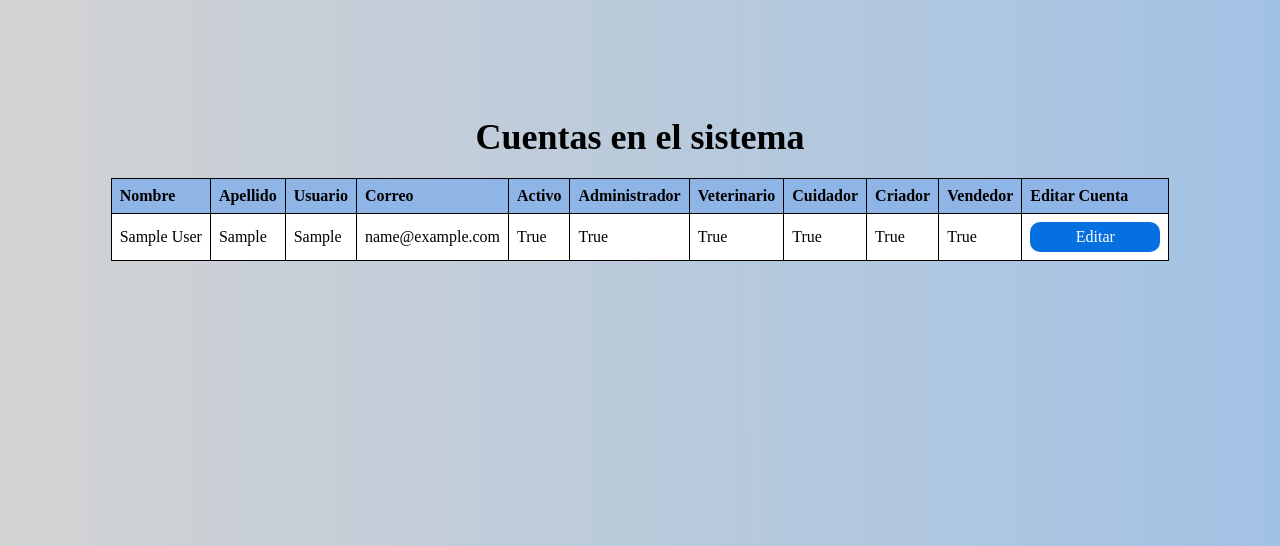
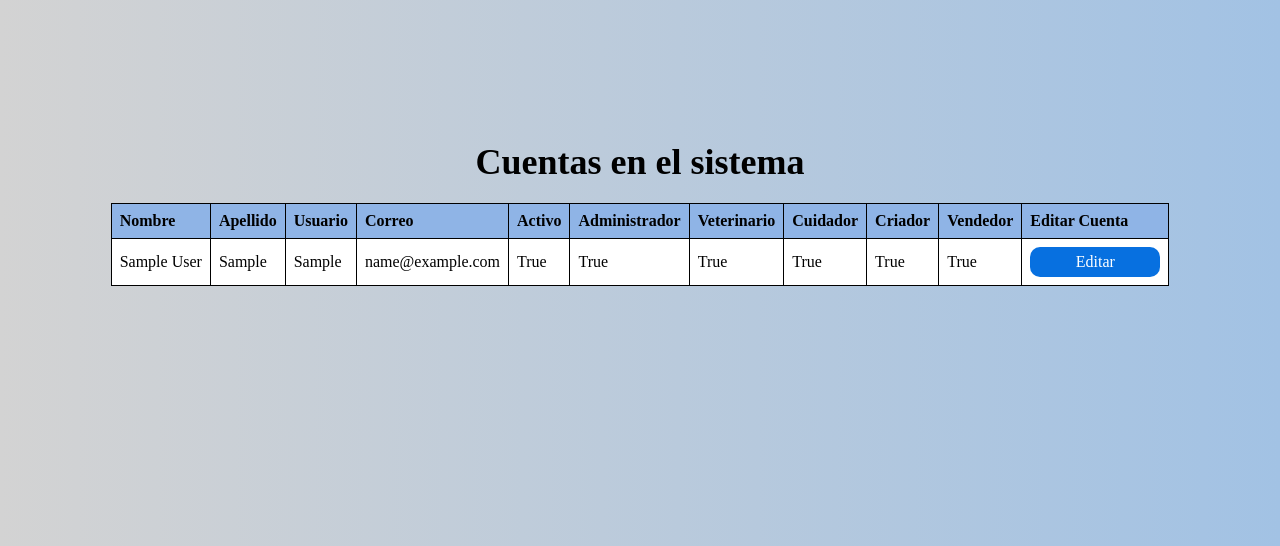
Before and after one commit to Luis-Pizano/EQUINOX, a Django app: page /cuentas/ in a window 1280 px wide. Shown: the part 48-594 px from the top of the page. Run offline with Django 5.2, Linux system fonts and the light colour scheme; tables that the repository leaves empty hold one stand-in row (values such as "Sample post"); parts of the project's set-up code (start-up, migrations or seed data) failed here and were passed over.

Commit message:
actualización css de listado de cuentas

```diff
--- a/static/listar_cuentas.css
+++ b/static/listar_cuentas.css
@@ -15,6 +15,11 @@ html, body{
     justify-content: center;
     align-items: center;
     min-height: 60vh;
+}
+
+.contenido{
+    margin-bottom: 10px;
+    margin-top: 60px;
 }
 
 .container h2{
```
